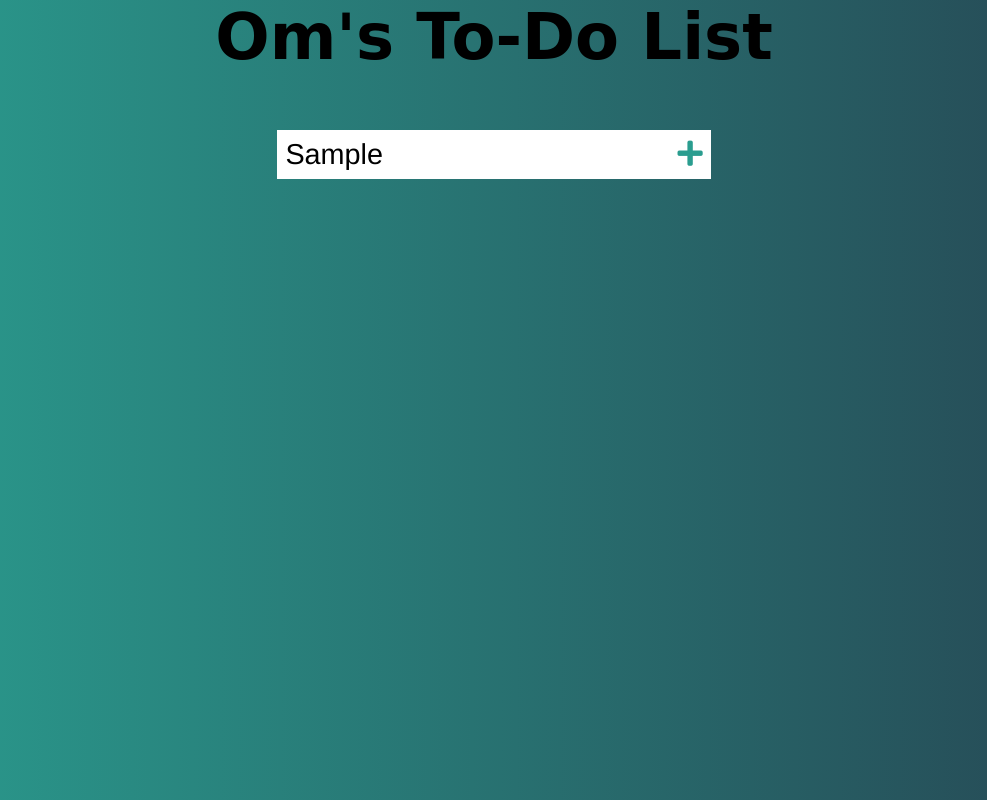
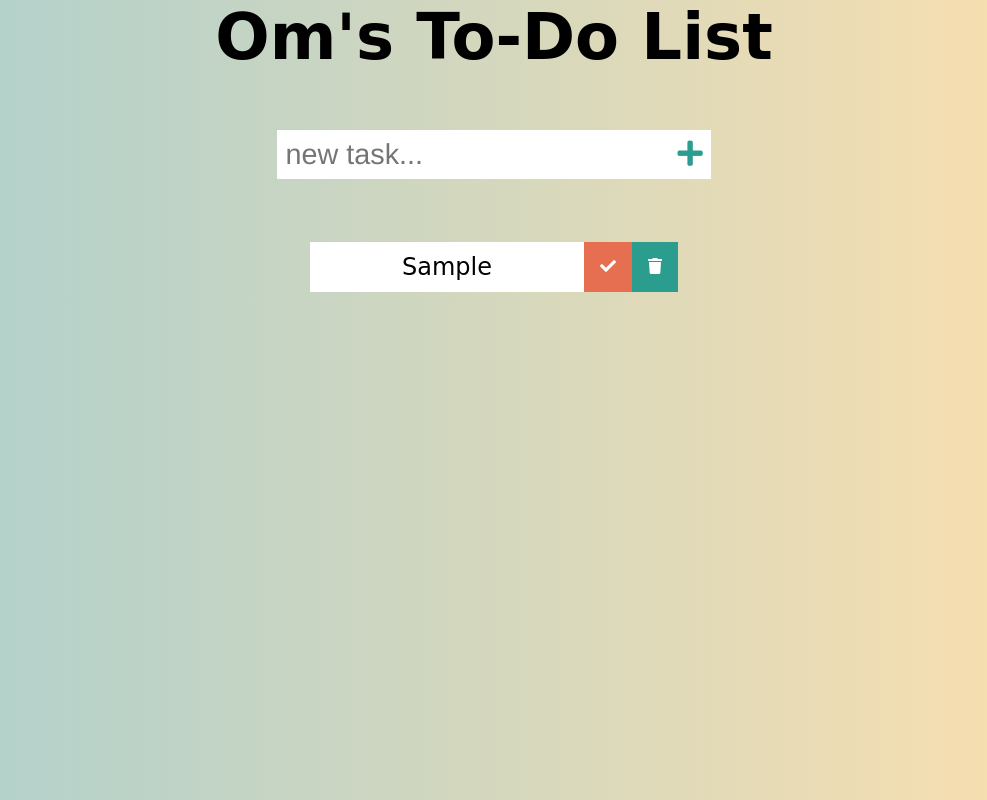
Before and after one commit to Om-Vg/ToDo-List, a plain HTML site: page index.html in a window 1280 px wide. Both pictures are taken after typing "Sample" into the empty fields and a click on the button 835 px from the left and 154 px from the top of the page. Shown: the whole page, without its empty margins (146-1133 px from the left). Drawn offline with Linux system fonts and the light colour scheme; a web font is replaced by a local one.

Commit message:
Add files via upload

```diff
--- a/code.js
+++ b/code.js
@@ -7,7 +7,7 @@ const oldList = document.querySelector(".Lists");
 
 //EventListners
 Submit.addEventListener('click',addTodo);
-
+oldList.addEventListener('click',deleteChecked);
 
 
 
@@ -16,6 +16,47 @@ function addTodo(event)
 {
     //prevent form from submitting
     event.preventDefault();
-    console.log("hello");
+    //create div
+    const todoDiv= document.createElement("div");
+    todoDiv.classList.add("todo");
+    //create li
+    const newToDo= document.createElement('li');
+    newToDo.innerText=newTask.value;
+    newToDo.classList.add('todo-item');
+    todoDiv.appendChild(newToDo);
+    //TaskDone Button
+    const doneButton= document.createElement('button');
+    doneButton.innerHTML='<i class="fas fa-check"></i>';
+    doneButton.classList.add("Completed-Btn");
+    todoDiv.appendChild(doneButton);
+    //Delete Button
+    const deleteButton= document.createElement('button');
+    deleteButton.innerHTML='<i class="fas fa-trash"></i>';
+    deleteButton.classList.add("Delete-Btn");
+    todoDiv.appendChild(deleteButton);
+    //Append to List
+    oldList.appendChild(todoDiv);
+    //clear input value
+    newTask.value="";
+}
 
+function deleteChecked(e){
+   const item = e.target;
+   //Delete
+   if(item.classList[0]==="Delete-Btn"){
+    const todo = item.parentElement;
+    //Animation
+    todo.classList.add('fall');
+    todo.addEventListener('transitionend',function(){
+        todo.remove();
+    });
+
+   }
+
+
+   //CheckList
+   if(item.classList[0]==="Completed-Btn"){
+    const todo = item.parentElement;
+    todo.classList.toggle("completed");
+    }
 }
--- a/style.css
+++ b/style.css
@@ -4,21 +4,24 @@
     box-sizing: border-box;
 }
 body{
-    background-image: linear-gradient(90deg,#2A9D8F,#264653);
+    background-image: linear-gradient(90deg,#AACFCF,#ffe0ac);
+
     color: #000000;
-    text-shadow: rgb(1, 44, 1);
+
     font-family: 'MuseoModerno', cursive;
     text-align: center;
     font-size: xx-large;
-    /* background-repeat: no-repeat; */
+
 
 }
+
 
 form{
     min-height: 20vh;
     display: flex;
     justify-content: center;
     align-items: center;
+
 }
 
 form input,
@@ -41,37 +44,56 @@ form button:hover{
     color: white;
 }
 
-/* .Main{
-    border-radius: 5px;
-    border:  20px solid black;
-    height: 100%;;
+.container{
     display: flex;
-    flex-direction: column;
-    justify-content: flex-start;
+    justify-content: center;
+    align-items: center;
 
 }
 
-h1{
-    color:#E4A261;
+.Lists{
+    min-width: 30%;
+    list-style: none;
+    padding: .5;
+}
+.todo{
+    margin:.5rem ;
+    background: white;
+    color: black;
+    font-size: 1.5rem;
+    display: flex;
+    justify-content: space-between;
+    align-items: center;
+    transition: all 0.5s ease;
+}
 
+.todo li{
+    flex:1;
+}
+.Delete-Btn, .Completed-Btn{
+    background: #2A9D8F;
+    color: white;
+    border: none;
+    padding: 1rem;
+    cursor: pointer;
+    font-size: 1rem;
+}
+.Completed-Btn{
+    background: #E76F51;
+}
+
+.fa-trash,
+.fa-check{
+    pointer-events: none;
+}
+
+.completed{
+    text-decoration: line-through;
+    opacity: 0.5;
+}
+
+.fall{
+    opacity:0;
+    transform: translateY(8rem) rotateZ(20deg);
 
 }
-
-form{
-    background-color:#2A9D7A;
-   padding: 10px;
-   text-align: center;
-
-}
-
-button{
-   /* display: inline;
-   width: 50px;
-   height:25px;
-  /* font-size: 1.5em;
-   color: #53BDFF;
-  background-color: #fff;
-  outline: 0;
-  border: none;
-
-}   */
```
Also changed, not shown: index.html (+4 -5 lines).
